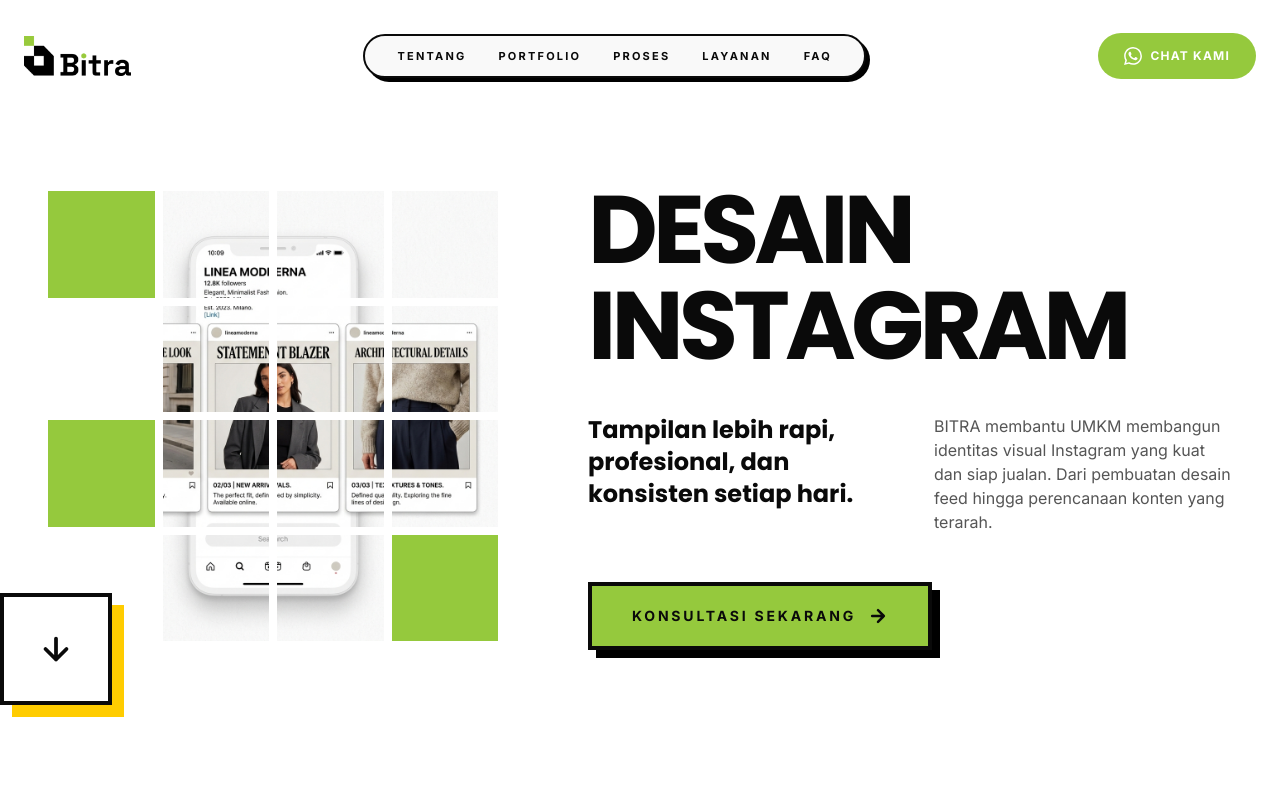
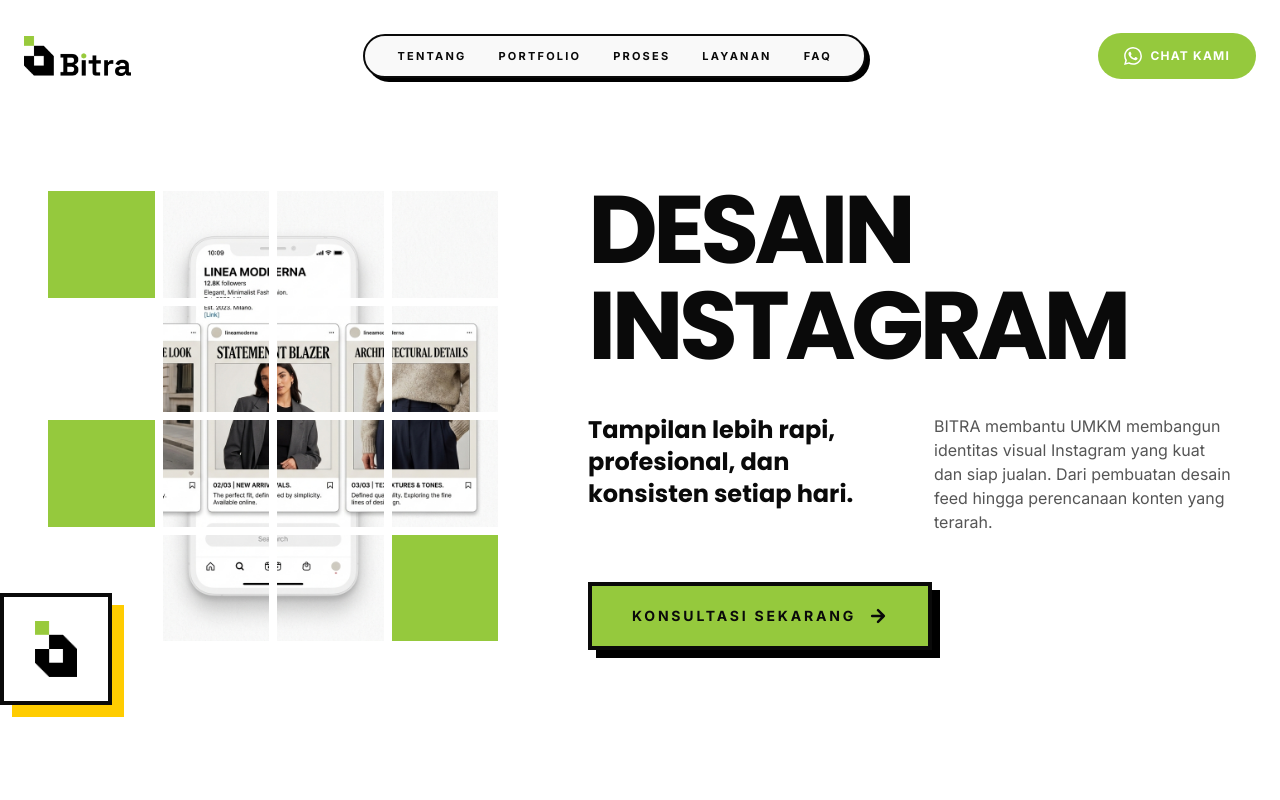
Before and after one commit to Ediw7/Bitra, a Next.js app: page / in a window 1280 px wide. Shown: the top 800 px of the page. Built offline with nearby package versions, Linux system fonts and the light colour scheme; a web font is replaced by a local one.

Commit message:
style: logo b pada hero section

```diff
--- a/src/components/hero/Hero.tsx
+++ b/src/components/hero/Hero.tsx
@@ -2,6 +2,7 @@
 
 import { motion } from "framer-motion";
 import { getWhatsAppLink } from "@/lib/constants";
+import Image from "next/image";
 
 export default function Hero() {
 
@@ -65,10 +66,14 @@ export default function Hero() {
           </div>
 
           {/* Bottom Left Offset Square Decoration (Brutalist Style) */}
-          <div className="absolute -bottom-10 -left-6 sm:-bottom-16 sm:-left-12 w-20 h-20 sm:w-28 sm:h-28 hidden md:flex items-center justify-center border-4 border-foreground bg-background shadow-[12px_12px_0px_#FFCC00] z-20">
-            <svg width="36" height="36" viewBox="0 0 24 24" fill="none" stroke="currentColor" strokeWidth="2.5" strokeLinecap="round" strokeLinejoin="round" className="text-foreground">
-              <path d="M12 5v14M19 12l-7 7-7-7" />
-            </svg>
+          <div className="absolute -bottom-10 -left-6 sm:-bottom-16 sm:-left-12 w-20 h-20 sm:w-28 sm:h-28 hidden md:flex items-center justify-center border-4 border-foreground bg-background shadow-[12px_12px_0px_#FFCC00] z-20 group">
+            <Image
+              src="/logo/bitraLogo3.png"
+              alt="Bitra Icon"
+              width={64}
+              height={64}
+              className="w-10 h-10 sm:w-14 sm:h-14 object-contain group-hover:-rotate-12 transition-transform duration-300"
+            />
           </div>
         </div>
 
```
